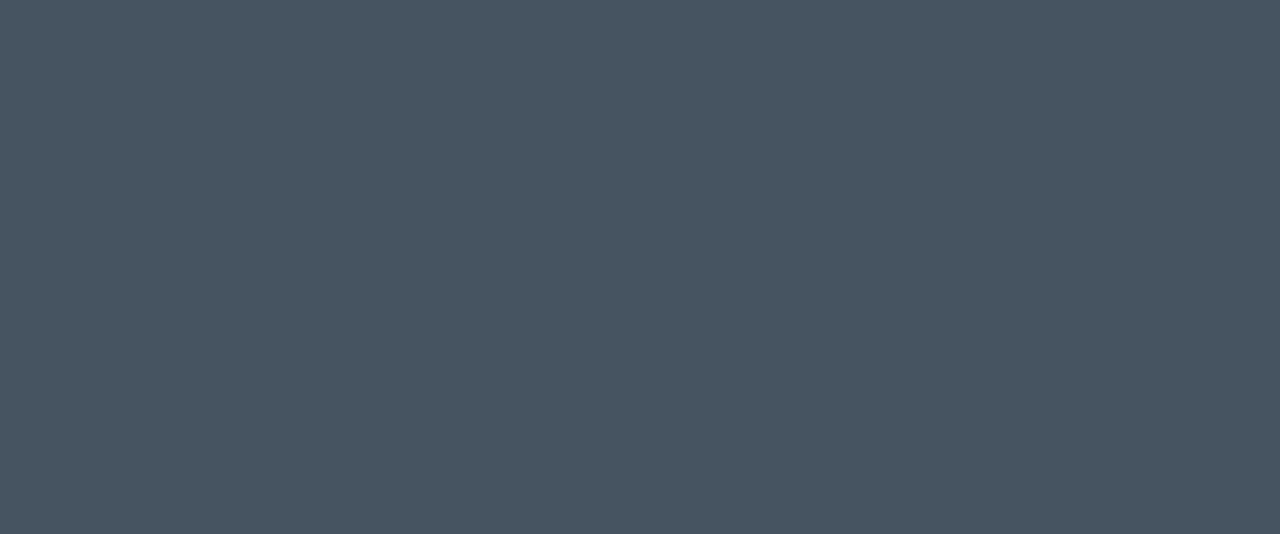
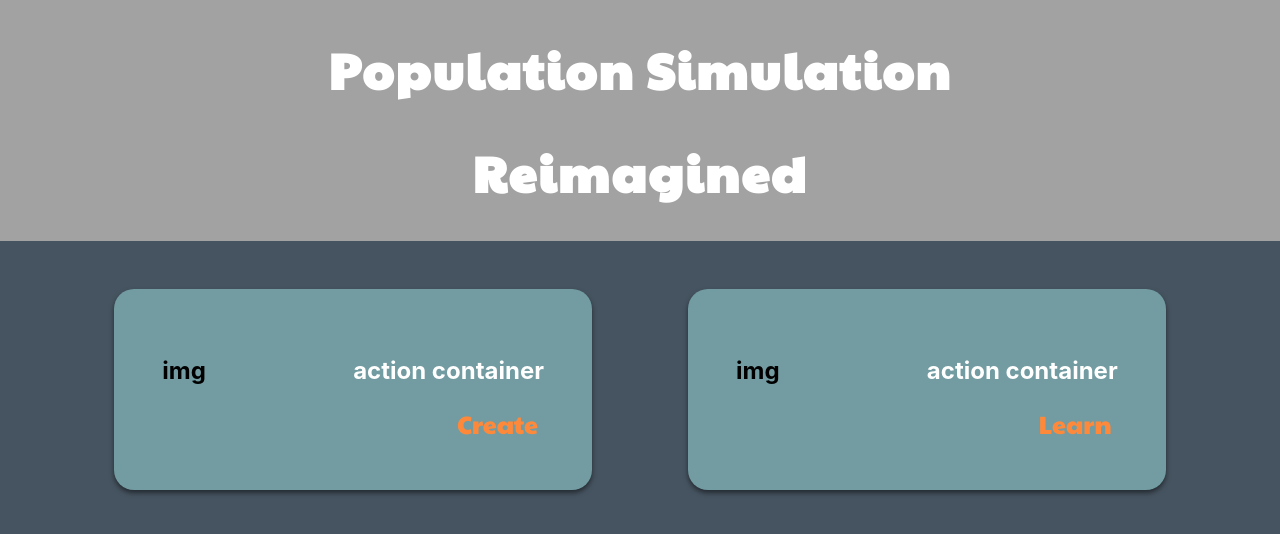
Before and after one commit to yurahriaziev/Population-Visualizer, a React (Create React App) app in the folder frontend/: page /home in a window 1280 px wide. Before the commit this address had no page. Shown: the top 534 px of the page. Built offline with nearby package versions, Linux system fonts and the light colour scheme.

Commit message:
Landing page

```diff
--- a/frontend/src/components/ContentBox.js
+++ /dev/null
@@ -1,19 +0,0 @@
-import React from "react";
-
-export default function ContentBox( props ) {
-    const { handleButtonClick } = props
-
-    return (
-        <div className="content-container">
-            <div className="image-container">
-
-            </div>
-            <div className="title-container">
-
-            </div>
-            <div className="button-container">
-
-            </div>
-        </div>
-    )
-}
--- /dev/null
+++ b/frontend/src/components/LandingBody.js
@@ -0,0 +1,30 @@
+import React from "react";
+import "../css/LandingPage.css"
+
+export default function LandingBody({handleRouteChange}) {
+    return (
+        <div className="main-content">
+            {/* <h2>Main content area</h2> */}
+            <div className="left-card-container">
+                <InfoCard buttonText='Create' handleClick={() => handleRouteChange('create')}/>
+            </div>
+            <div className="right-card-container">
+                <InfoCard buttonText='Learn' handleClick={() => handleRouteChange('population')}/>
+            </div>
+        </div>
+    )
+}
+
+function InfoCard({buttonText, handleClick}) {
+    return (
+        <div className="info-card">
+            <div className="img-container">
+                <h2>img</h2>
+            </div>
+            <div className="action-container">
+                <h2>action container</h2>
+                <button onClick={handleClick}>{buttonText}</button>
+            </div>
+        </div>
+    )
+}
--- /dev/null
+++ b/frontend/src/components/LandingHeader.js
@@ -0,0 +1,15 @@
+import React from "react";
+import "../css/LandingPage.css"
+
+export default function LandingHeader() {
+
+    return (
+        <div className="header-container">
+            {/* Add div for image of the banner */}
+            <div className="heading">
+                <h1>Population Simulation</h1>
+                <h1>Reimagined</h1>
+            </div>
+        </div>
+    )
+}
--- a/frontend/src/css/LandingPage.css
+++ b/frontend/src/css/LandingPage.css
@@ -1,26 +1,70 @@
-.banner-container {
+@import url('https://fonts.googleapis.com/css2?family=Paytone+One&display=swap');
+
+.header-container {
     background-color: #A2A2A2;
-    height: 265px;
-    width: 100%;
     display: flex;
-    justify-content: center;
     flex-direction: column;
     align-items: center;
 }
 
-.banner-text {
+.heading {
     color: white;
-    font-size: 50px;
+    font-family:"Paytone One", sans-serif;
+    font-size: 25px;
+    text-align: center;
+    letter-spacing: 2px;
 }
 
-.title-text {
-    color: white;
-    font-size: 70px;
-    margin: auto;
-}
-
-.second-title-container {
+/* ---Landing body css--- */
+.main-content {
     display: flex;
     justify-content: center;
     align-items: center;
 }
+
+.left-card-container, .right-card-container {
+    margin: 3rem;
+}
+
+.info-card {
+    display: grid;
+    grid-template-columns: repeat(2, 1fr);
+    grid-template-rows: 1fr;
+    grid-column-gap: 0px;
+    grid-row-gap: 0px;
+    background-color: #729CA2;
+    padding: 3rem;
+    border-radius: 20px;
+    box-shadow: 0 3px 5px rgba(0, 0, 0, 0.5);
+}
+
+.img-container {
+    grid-area: 1 / 1 / 2 / 2;
+}
+
+.action-container {
+    grid-area: 1 / 2 / 2 / 3;
+    display: flex;
+    flex-direction: column;
+    align-items: flex-end;
+    justify-content: center;
+    color: white;
+}
+
+.info-card button {
+    border: none;
+    cursor: pointer;
+    background-color: transparent;
+    font-family: "Paytone One", sans-serif;
+    color: #FF893B;
+    font-size: 25px;
+    border-radius: 5px;
+    transition: background-color 0.3s ease, color 0.3s ease;
+}
+
+.info-card button:hover {
+    border: none;
+    color: #465461;
+    background-color: #FF893B;
+    border-radius: 5px;
+}
--- a/frontend/src/pages/App.js
+++ b/frontend/src/pages/App.js
@@ -1,12 +1,17 @@
 import LandingPage from "./LandingPage";
 import "../css/App.css"
-import { Routes, Route } from "react-router-dom";
+import { Routes, Route, Navigate } from "react-router-dom";
+import CreateSimulation from "./CreateSimulation";
+import CountryPop from "./CountryPop";
 
 function App() {
   return (
     <div className="site">
       <Routes>
-        <Route path='/' element={<LandingPage />}/>
+        <Route path='/' element={<Navigate to='/home' replace/>} />
+        <Route path='/home' element={<LandingPage />}/>
+        <Route path='/create' element={<CreateSimulation />}/>
+        <Route path='/population' element={<CountryPop />}/>
       </Routes>
     </div>
   );
--- /dev/null
+++ b/frontend/src/pages/CountryPop.js
@@ -0,0 +1,9 @@
+import React from "react";
+
+export default function CountryPop() {
+    return (
+        <div>
+
+        </div>
+    )
+}
--- /dev/null
+++ b/frontend/src/pages/CreateSimulation.js
@@ -0,0 +1,9 @@
+import React from "react";
+
+export default function CreateSimulation() {
+    return (
+        <div>
+
+        </div>
+    )
+}
--- a/frontend/src/pages/LandingPage.js
+++ b/frontend/src/pages/LandingPage.js
@@ -1,25 +1,23 @@
 import React from "react";
-import { useNavigate } from "react-router-dom"
+// import { useNavigate } from "react-router-dom"
 import "../css/LandingPage.css"
-import ContentBox from "../components/ContentBox";
+import LandingHeader from "../components/LandingHeader";
+import LandingBody from "../components/LandingBody";
+import { useNavigate } from "react-router-dom";
 
 export default function LandingPage() {
-    // const navigate = useNavigate()
-    // const handleRouteChange = (route) => {
-    //     navigate(`/${route}`)
-    // }
+    const navigate = useNavigate()
+    const handleRouteChange = (route) => {
+        console.log(route)
+        navigate(`/${route}`)
+    }
     return (
         <div className="landing-page">
-            <div className="banner-container">
-                <h2 className="banner-text">banner here</h2>
-                <h1 className="title-text">Population Simulation</h1>
-            </div>
-            <div className="second-title-container">
-                <h1 className="title-text">Reimagined</h1>
-            </div>
-            <div className="content-container">
-                <ContentBox />
-            </div>
+            {/* Header */}
+            <LandingHeader />
+            {/* Body */}
+            <LandingBody handleRouteChange={handleRouteChange}/>
+            {/* Footer */}
         </div>
     )
 }
```
Also changed, not shown: frontend/src/css/ContentBox.css (deleted, +0 -11 lines).
